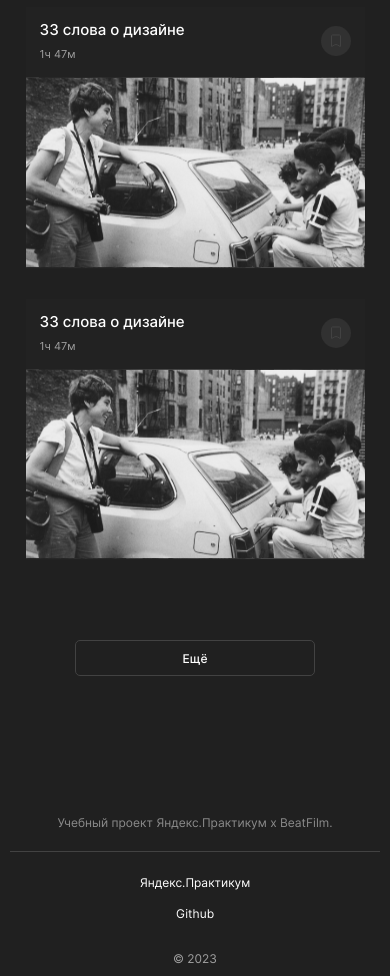
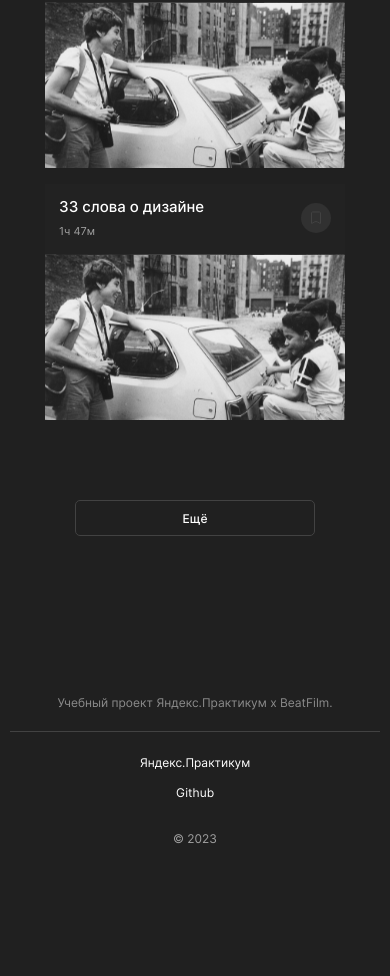
Before and after one commit to kurmanka1003/movies-explorer-frontend, a React (Create React App) app: page /movies in a window 390 px wide. Shown: the part 962-1938 px from the top of the page. After the commit the page ends 1818 px from the top, so only its background shows below. Built offline with nearby package versions, Linux system fonts and the light colour scheme.

Commit message:
настроить адаптив для футера, карточки фильма и списка фильмов

```diff
--- a/src/components/Footer/Footer.css
+++ b/src/components/Footer/Footer.css
@@ -1,5 +1,5 @@
 .footer {
-  padding: 59px 70px 20px;
+  padding: 79px 70px 20px;
 }
 
 .footer__about {
--- a/src/components/Movies/MoviesCard/MoviesCard.css
+++ b/src/components/Movies/MoviesCard/MoviesCard.css
@@ -78,3 +78,9 @@
 .movies__remove-button:hover {
   opacity: 0.7;
 }
+
+@media screen and (max-width: 550px) {
+  .movies__card {
+    max-height: 236px;
+  }
+}
--- a/src/components/Movies/MoviesCardList/MoviesCardList.css
+++ b/src/components/Movies/MoviesCardList/MoviesCardList.css
@@ -1,5 +1,5 @@
 .movies__card-list {
-  padding: 69px 70px 80px;
+  padding: 0px 70px 80px;
 }
 
 .movies__card-container {
@@ -42,10 +42,6 @@
     padding: 80px 10px 80px;
   }
 
-  .movies__more-button {
-    width: 240px;
-  }
-
   .movies__card-container {
     grid-template-rows: repeat(auto-fill, minmax(auto, 258px));
     grid-template-columns: repeat(auto-fill, minmax(auto, 339px));
@@ -58,4 +54,14 @@
   .movies__card-list {
     padding: 50px 10px 80px;
   }
+
+  .movies__card-container {
+    row-gap: 16px;
+    grid-template-rows: repeat(auto-fill, minmax(auto, 236px));
+    grid-template-columns: repeat(auto-fill, minmax(auto, 300px));
+  }
+
+  .movies__more-button {
+    width: 240px;
+  }
 }
```
